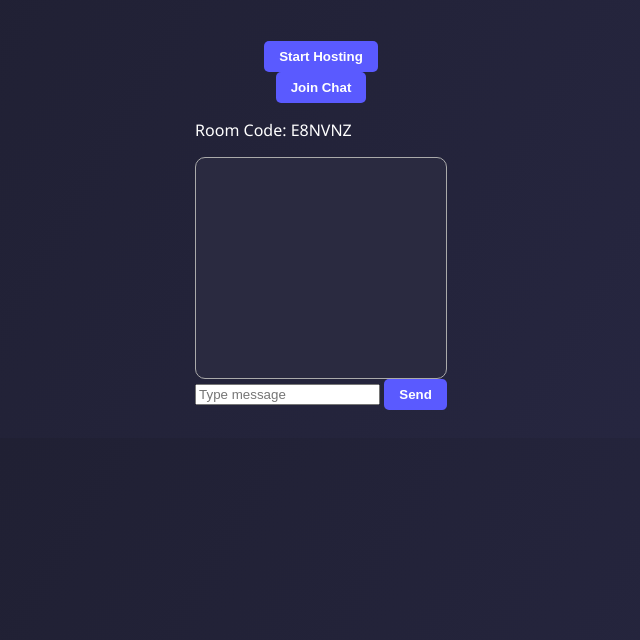
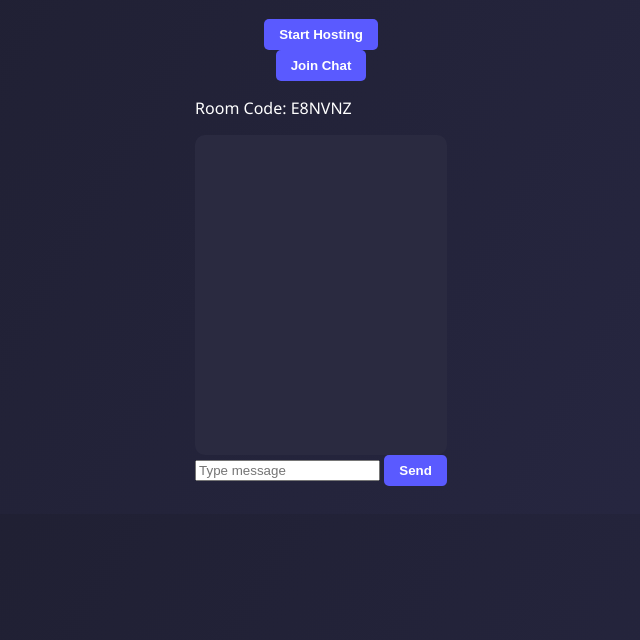
Before and after one commit to USSR777MC/https-USSR777MC.github.io, a plain HTML site: page index.html in a window 1280 px wide. Both pictures are taken after a click on the button "Start Hosting". Shown: the part 160-800 px from the top of the page, without its empty margins (319-959 px from the left). Drawn offline with Linux system fonts and the light colour scheme.

Commit message:
Fix HTML link tag and update messages div

```diff
--- a/index.html
+++ b/index.html
@@ -2,7 +2,7 @@
 <html>
 <head>
   <title>P2P Chat</title>
-  <link <link rel="stylesheet" href="style.css">>
+  <link rel="stylesheet" href="style.css">
 </head>
 <body>
 <h1>P2P Chat</h1>
@@ -15,7 +15,7 @@
 
 <div id="room" style="display:none;">
   <p>Room Code: <span id="roomCode"></span></p>
-  <div id="messages" style="height:200px; border:1px solid #aaa; overflow-y:auto;"></div>
+  <div id="messages"></div>
   <input id="msg" placeholder="Type message">
   <button onclick="sendMsg()">Send</button>
 </div>
```
